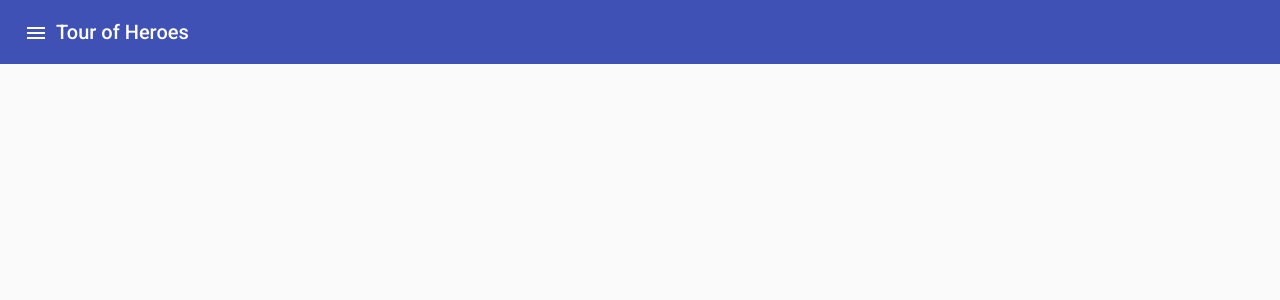
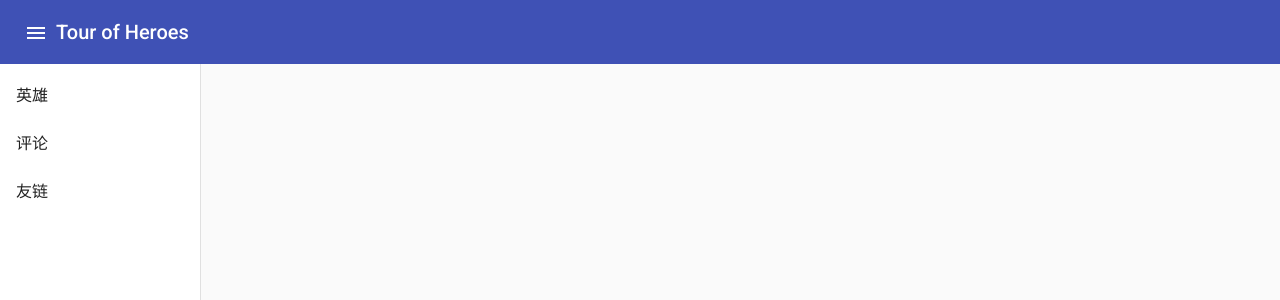
Before and after one commit to hsiaofongw/angular-demo-1, an Angular app: page / in a window 1280 px wide. Shown: the top 300 px of the page. Built offline with nearby package versions, Linux system fonts and the light colour scheme.

Commit message:
style: 将抽屉默认状态设为打开

```diff
--- a/src/app/layout/components/layout/layout.component.html
+++ b/src/app/layout/components/layout/layout.component.html
@@ -11,7 +11,7 @@
 </mat-toolbar>
 
 <mat-drawer-container class="drawer-container" [hasBackdrop]="false">
-  <mat-drawer #drawer [mode]="'side'">
+  <mat-drawer #drawer [mode]="'side'" [opened]="true">
     <mat-nav-list>
       <a class="nav-item" mat-list-item href="hero">英雄</a>
       <a class="nav-item" mat-list-item href="comment">评论</a>
```
